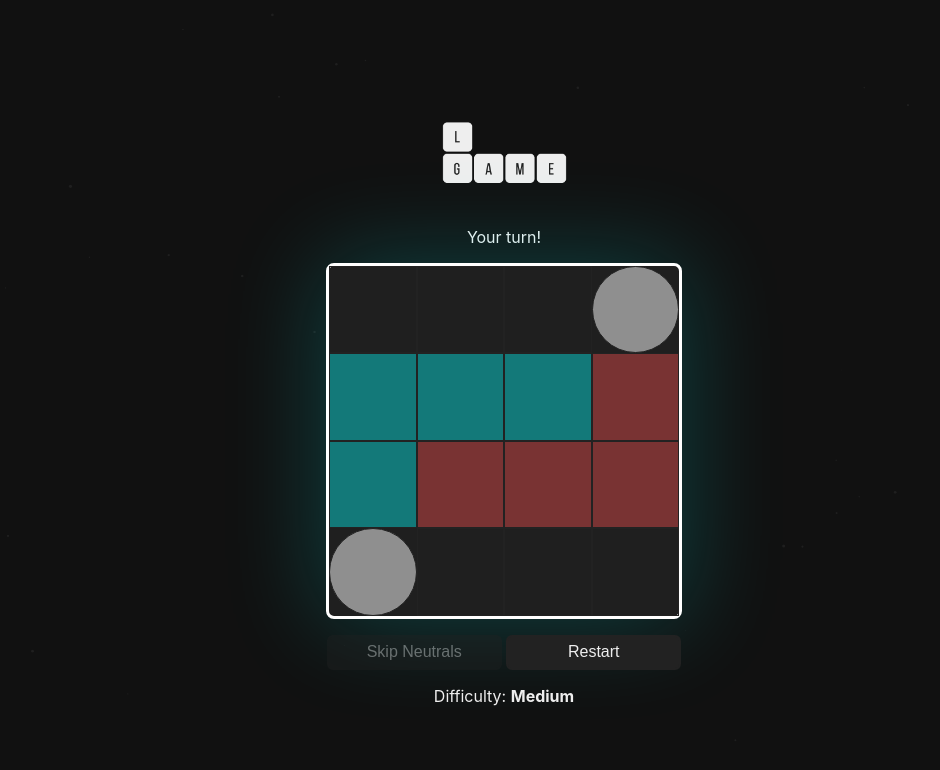
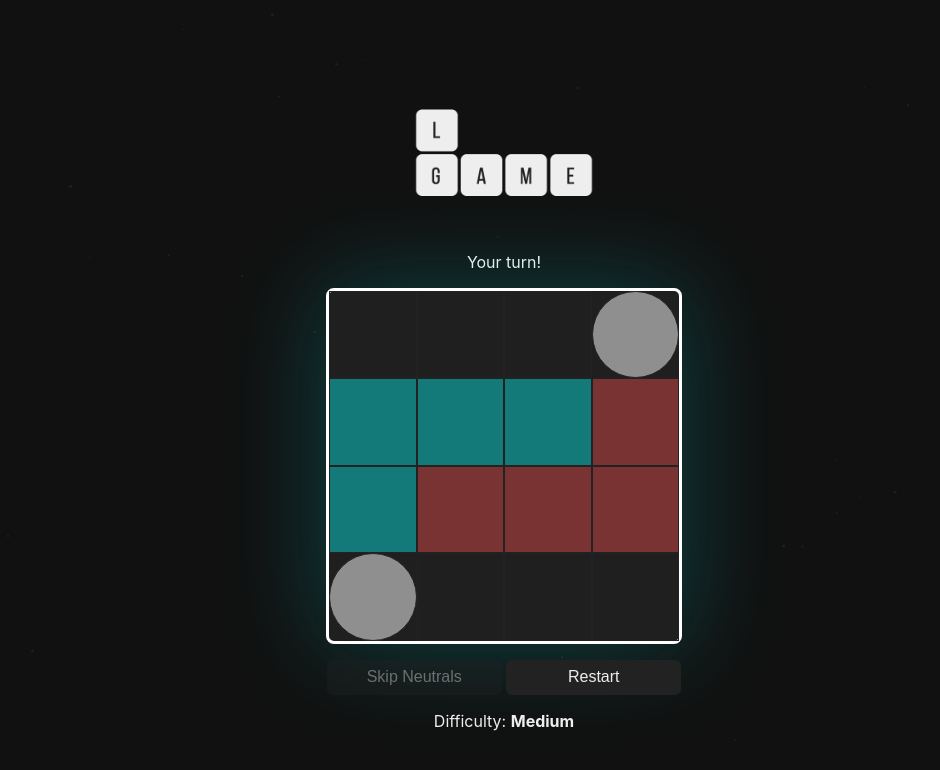
Before and after one commit to vaylvn/vaylvn.github.io, a plain HTML site: page lgame/index.html in a window 1280 px wide. Shown: the whole page, without its empty margins (136-1076 px from the left). Drawn offline with Linux system fonts and the light colour scheme.

Commit message:
UI update

```diff
--- a/lgame/style.css
+++ b/lgame/style.css
@@ -11,7 +11,7 @@ html, body {
 }
 
 #logo {
-	width: min(45vw, 175px);
+	width: min(90vw, 250px);
 }
 
 #bg {
```
Also changed, not shown: lgame/assets/audiooff.png (added), lgame/assets/audioon.png (added).
